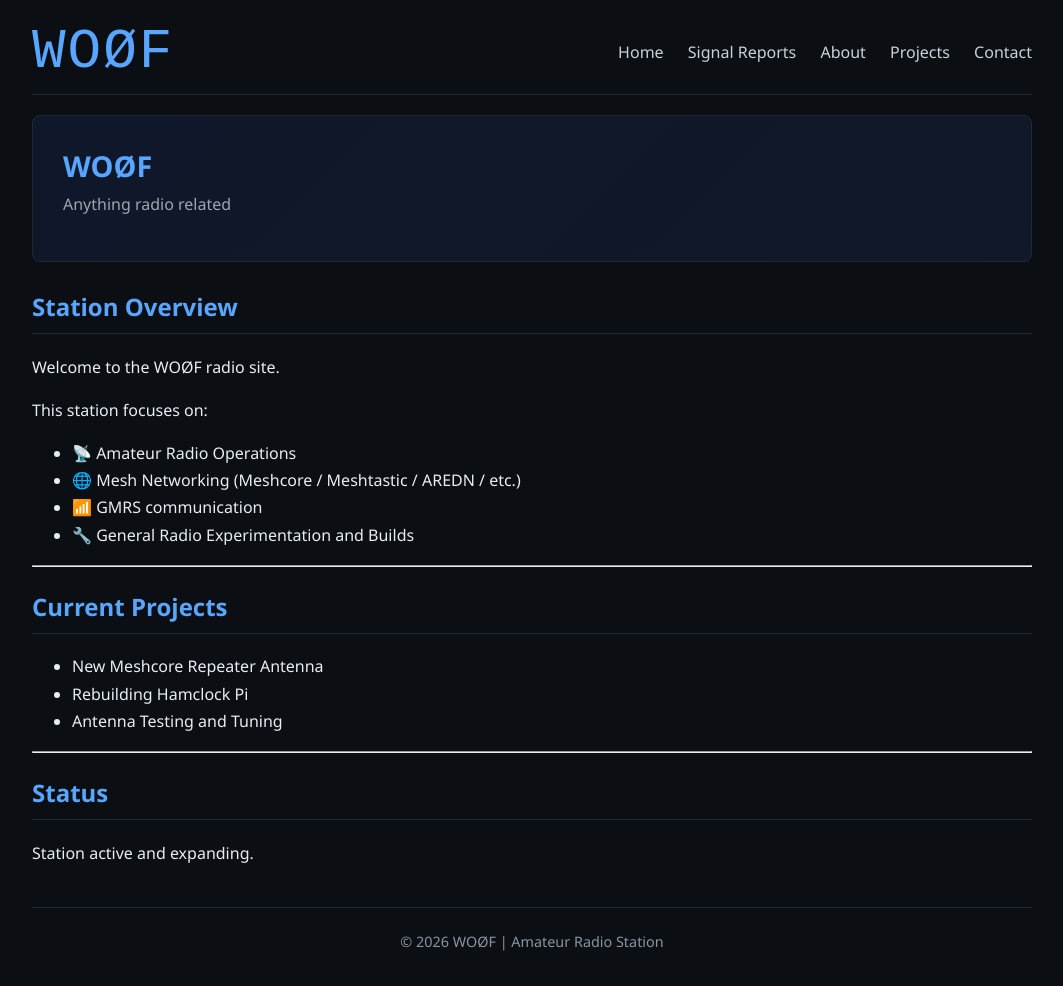
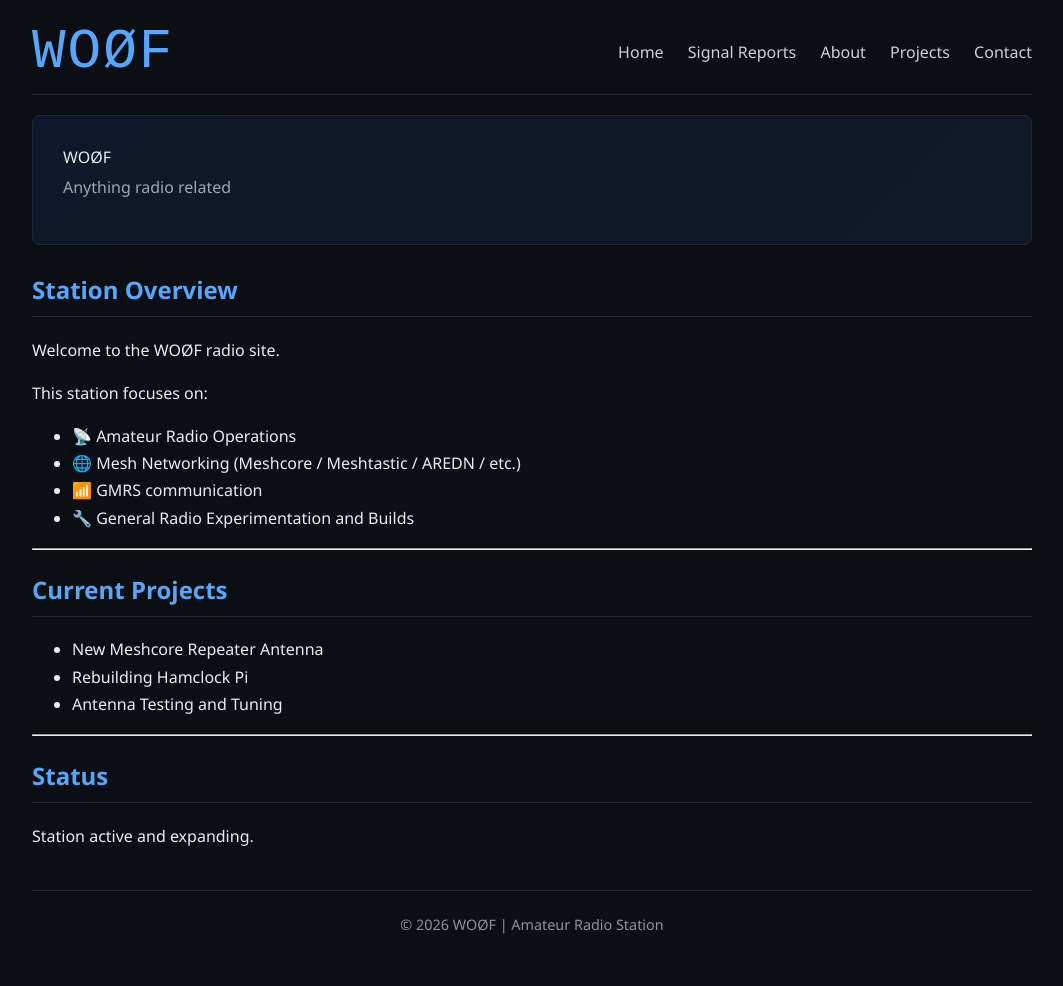
Before and after one commit to Lymitliss/Lymitliss.github.io, a Jekyll site: the page built from index.md, in a window 1280 px wide. Shown: the whole page, without its empty margins (108-1171 px from the left). Built offline with Jekyll 4.4.1, drawn with Linux system fonts in a browser that asks for light colours.

Commit message:
Update default.html

```diff
--- a/_layouts/default.html
+++ b/_layouts/default.html
@@ -24,7 +24,7 @@
     </nav>
 
     <header class="hero">
-      <h1 class="neon-title">WOØF</h1>
+      <div class="callsign">WOØF</div>
       <p>{{ site.description }}</p>
     </header>
 
```
